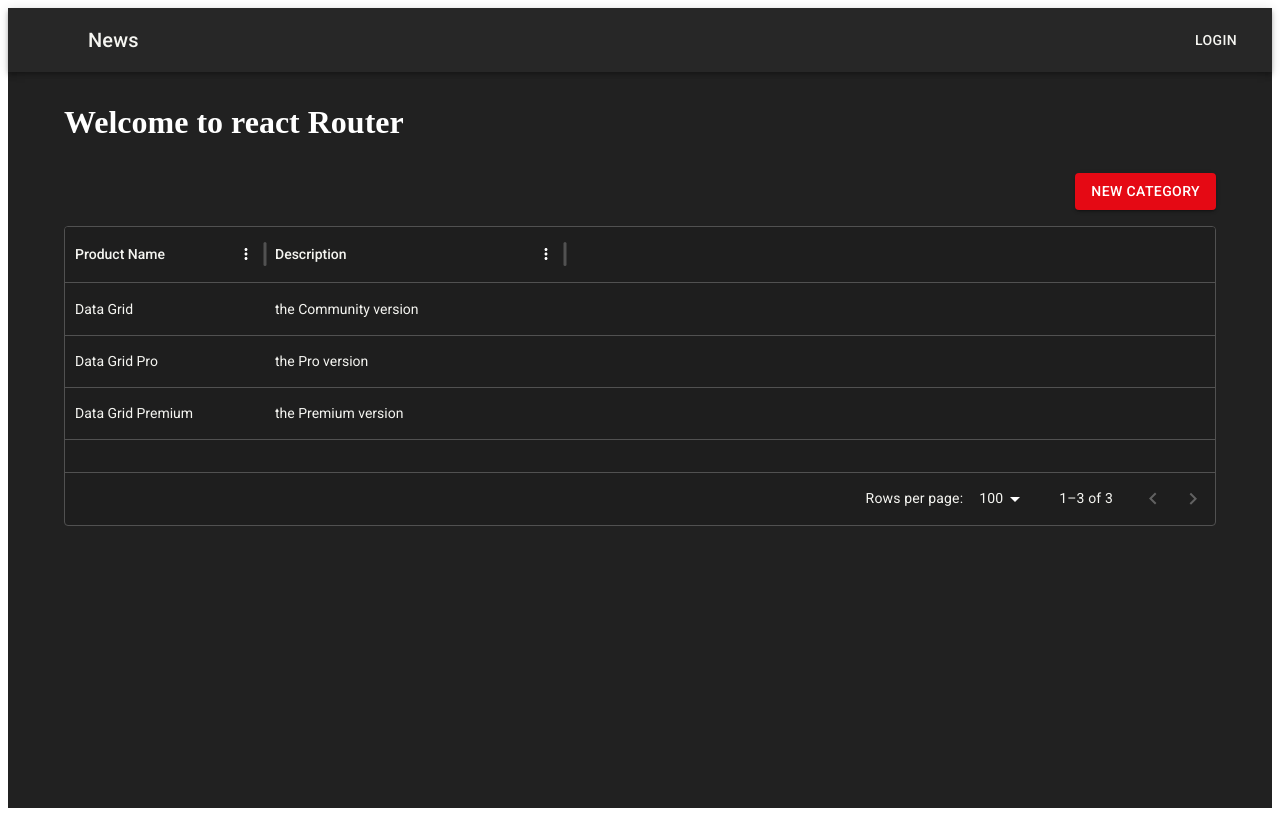
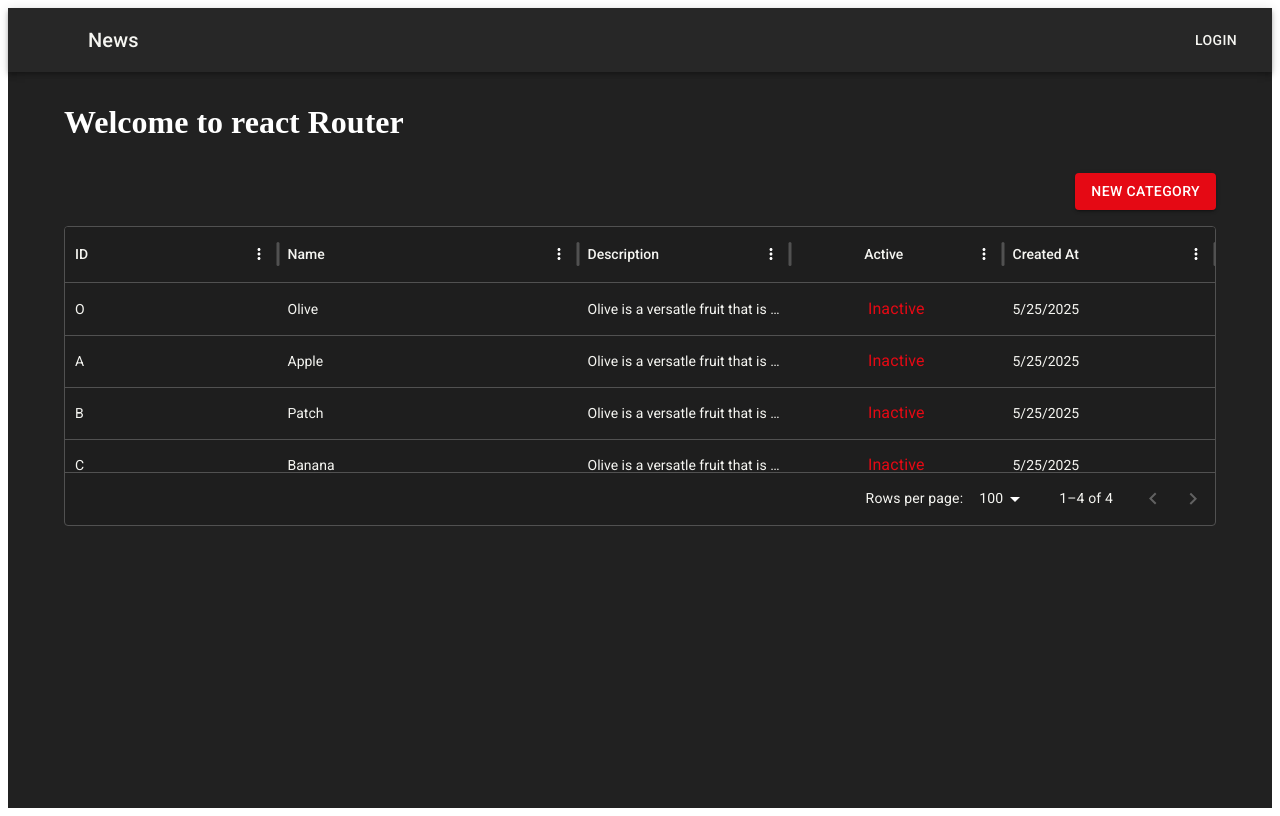
Before and after one commit to elilourenco/react-redux-app, a React (Create React App) app: page /categories in a window 1280 px wide. Built offline with nearby package versions, Linux system fonts and the light colour scheme; some icons are missing.

Commit message:
add the page

```diff
--- a/src/features/categories/ListCategory.tsx
+++ b/src/features/categories/ListCategory.tsx
@@ -2,7 +2,7 @@ import { Box,Button,Typography } from "@mui/material"
 import { selectCategories } from "./categorySlice";
 import { useAppSelector } from "../../app/hooks";
 import { Link } from "react-router-dom";
-import { DataGrid, GridColDef, GridRowsProp } from '@mui/x-data-grid';
+import { DataGrid, GridActionsColDef, GridColDef, GridRenderCellParams, GridRowsProp } from '@mui/x-data-grid';
 
 
 
@@ -12,17 +12,44 @@ function CategoryList(){
 
     const categories = categoriesState.categories.flat?.() ?? categoriesState.categories;
 
-    const rows: GridRowsProp = [
-  { id: 1, name: 'Data Grid', description: 'the Community version' },
-  { id: 2, name: 'Data Grid Pro', description: 'the Pro version' },
-  { id: 3, name: 'Data Grid Premium', description: 'the Premium version' },
-];
+
+    const rows: GridRowsProp = categories.map((category) =>({
+        id:category.id,
+        name:category.name,
+        description: category.description,
+        is_active: false,
+        createdAt: new Date(category.created_at).toLocaleDateString("en-US")
+    }));
+
 
 
 const columns: GridColDef[] = [
-  { field: 'name', headerName: 'Product Name', width: 200 },
-  { field: 'description', headerName: 'Description', width: 300 },
+  { field: 'id', headerName: 'ID', flex:1 },
+  { field: 'name', headerName: 'Name', width: 300 },
+  {field:"description", headerName:"Description", flex:1},
+
+  {field:"isActive",
+     headerName:"Active ",
+     flex:1,
+     type: "boolean",
+    renderCell: renderIsActiveCell
+   },
+   {
+    field: "createdAt",
+    headerName: "Created At",
+    flex:1
+   }
 ];
+
+ function renderIsActiveCell(rowData:GridRenderCellParams){
+
+    return(
+        <Typography color ={rowData.value ? "primary" :"secondary"}>
+        {rowData.value ? "Active ": "Inactive"}
+        </Typography>
+    )
+}
+
 
 return (
     <Box maxWidth="lg" sx={{mt:4, mb:4}}>
@@ -47,7 +74,12 @@ return (
 
 
         <div style={{ height: 300, width: '100%' }}>
-            <DataGrid rows={rows} columns={columns} />
+            <DataGrid
+
+
+
+            rows={rows}
+            columns={columns} />
         </div>
 
 
```
